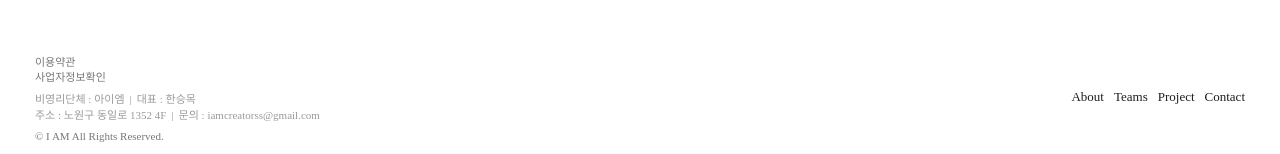
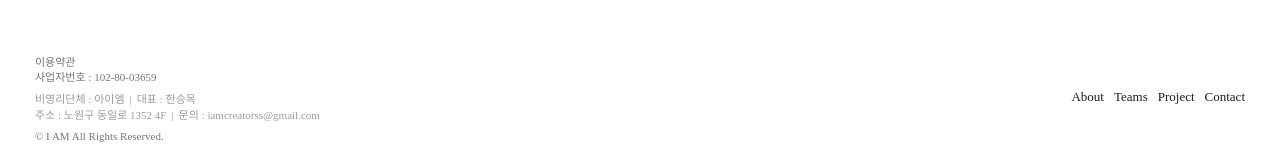
Before and after one commit to outclassstudio/iam, a React (Create React App) app: page /about in a window 1280 px wide. Shown: the part 2775-2929 px from the top of the page. Built offline with nearby package versions, Linux system fonts and the light colour scheme; a web font is replaced by a local one.

Commit message:
Fix : Add business number

```diff
--- a/src/components/Footer.tsx
+++ b/src/components/Footer.tsx
@@ -17,7 +17,7 @@ export default function Footer() {
       <Left>
         <TextWrapper className="top">
           <MiddleText>이용약관</MiddleText>
-          <MiddleText>사업자정보확인</MiddleText>
+          <MiddleText>사업자번호 : 102-80-03659</MiddleText>
         </TextWrapper>
         <TextWrapper>
           <SmallTextWrapper>
```
